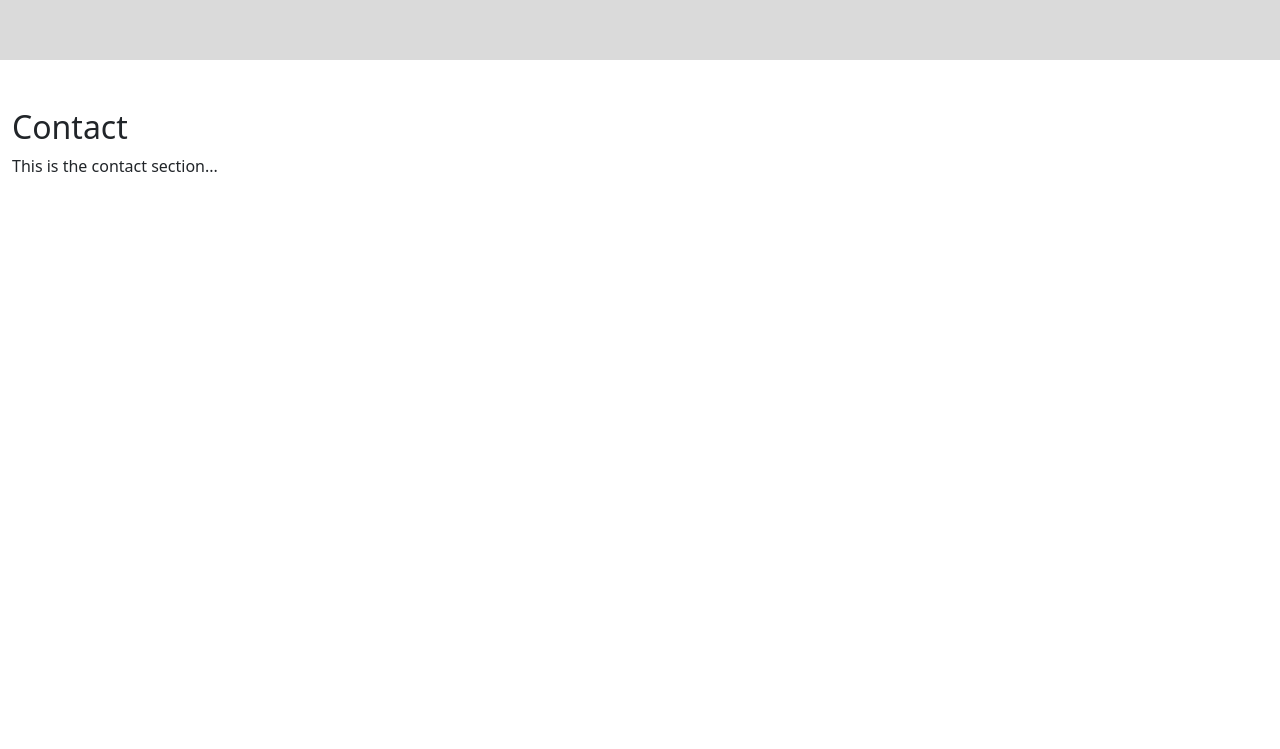
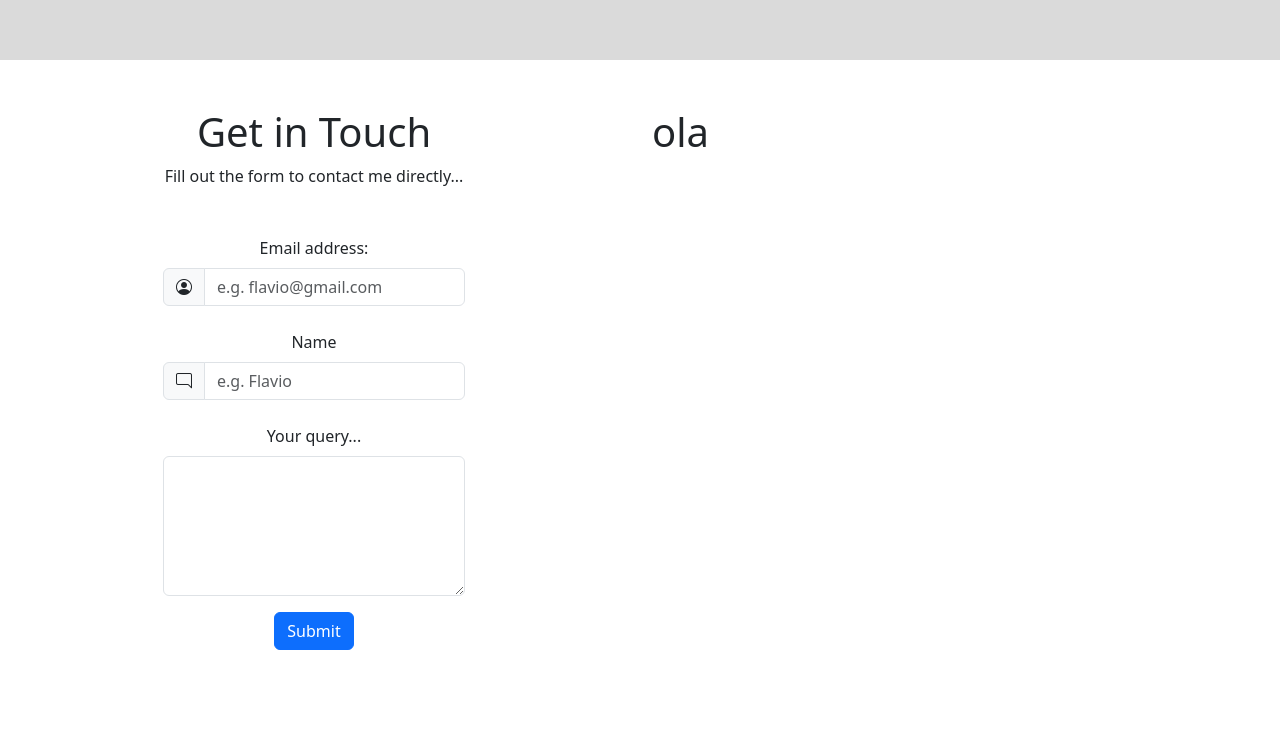
Before and after one commit to FPires99/personal_website, a plain HTML site: page index.html in a window 1280 px wide. Shown: the part 3140-3889 px from the top of the page. Drawn offline with nearby package versions, Linux system fonts and the light colour scheme.

Commit message:
This stage we achieved the contact form.

```diff
--- a/index.html
+++ b/index.html
@@ -6,6 +6,7 @@
     <meta name="viewport" content="width=device-width, initial-scale=1">
     <link href="https://cdn.jsdelivr.net/npm/bootstrap@5.3.3/dist/css/bootstrap.min.css" rel="stylesheet">
     <script src="https://cdn.jsdelivr.net/npm/bootstrap@5.3.3/dist/js/bootstrap.bundle.min.js"></script>
+    <link href="https://cdn.jsdelivr.net/npm/bootstrap-icons@1.10.5/font/bootstrap-icons.css" rel="stylesheet">
     <title>Document</title>
 </head>
 
@@ -50,7 +51,8 @@
             <div class="col-12 col-md-7 text-center">
                 <h1 class="display-1">Hello, I'm <span class="text-primary">Flavio Pires</span></h1>
                 <p class="lead">I'm a web developer and designer. I can create beautiful and responsive websites.</p>
-                <a class="btn btn-primary mb-4" href="files/Flavio Pires.docx" download="Flavio Pires.docx">Download CV</a>
+                <a class="btn btn-primary mb-4" href="files/Flavio Pires.docx" download="Flavio Pires.docx">Download
+                    CV</a>
             </div>
             <div class="col-12 col-md-5 d-flex justify-content-end align-items-center p-0">
                 <img src="images/me.jpg" class="img-fluid" alt="Responsive Image"
@@ -84,11 +86,46 @@
     </section>
 
     <!-- Contact -->
-    <section id="contact" class="vh-100 text-dark pt-5"style="background-color: #ffffff;">
-        <div class="container-fluid">
-            <h2>Contact</h2>
-            <p>This is the contact section...</p>
+    <section id="contact" class="vh-100 text-dark pt-5" style="background-color: #ffffff;">
+        <div class="container-fuild">
+            <div class="class row">
+                <div class="class col sm-6 text-center">
+                    <h1>Get in Touch</h1>
+                    <p>Fill out the form to contact me directly...</p>
+                    <div class="row justify-content-center my-5">
+                        <div class="col-lg-6">
+                            <form action="">
+                                <label for="email" class="form-label">Email address:</label>
+                                <div class="mb-4 input-group">
+                                    <span class="input-group-text">
+                                        <i class="bi bi-person-circle"></i>
+                                    </span>
+                                    <input type="email" class="form-control" id="email"
+                                        placeholder="e.g. flavio@gmail.com">
+                                </div>
 
+
+                                <label for="name" class="form-label">Name</label>
+                                <div class="mb-4 input-group mb-4">
+                                    <span class="input-group-text">
+                                        <i class="bi bi-chat-right"></i>
+                                    </span>
+                                    <input type="text" class="form-control" id="name" placeholder="e.g. Flavio">
+                                </div>
+                                <label for="query" class="form-label">Your query...</label>
+                                <textarea id="query" class="form-control" style="height: 140px;"></textarea>
+                                <div class="mb-4 pt-3 text-center">
+                                    <button type="submit" class="btn btn-primary mb-4">Submit</button>
+                                </div>
+                            </form>
+                        </div>
+                    </div>
+                </div>
+                <div class="class col sm-6">
+                    <h1>ola</h1>
+
+                </div>
+            </div>
         </div>
     </section>
 
```
